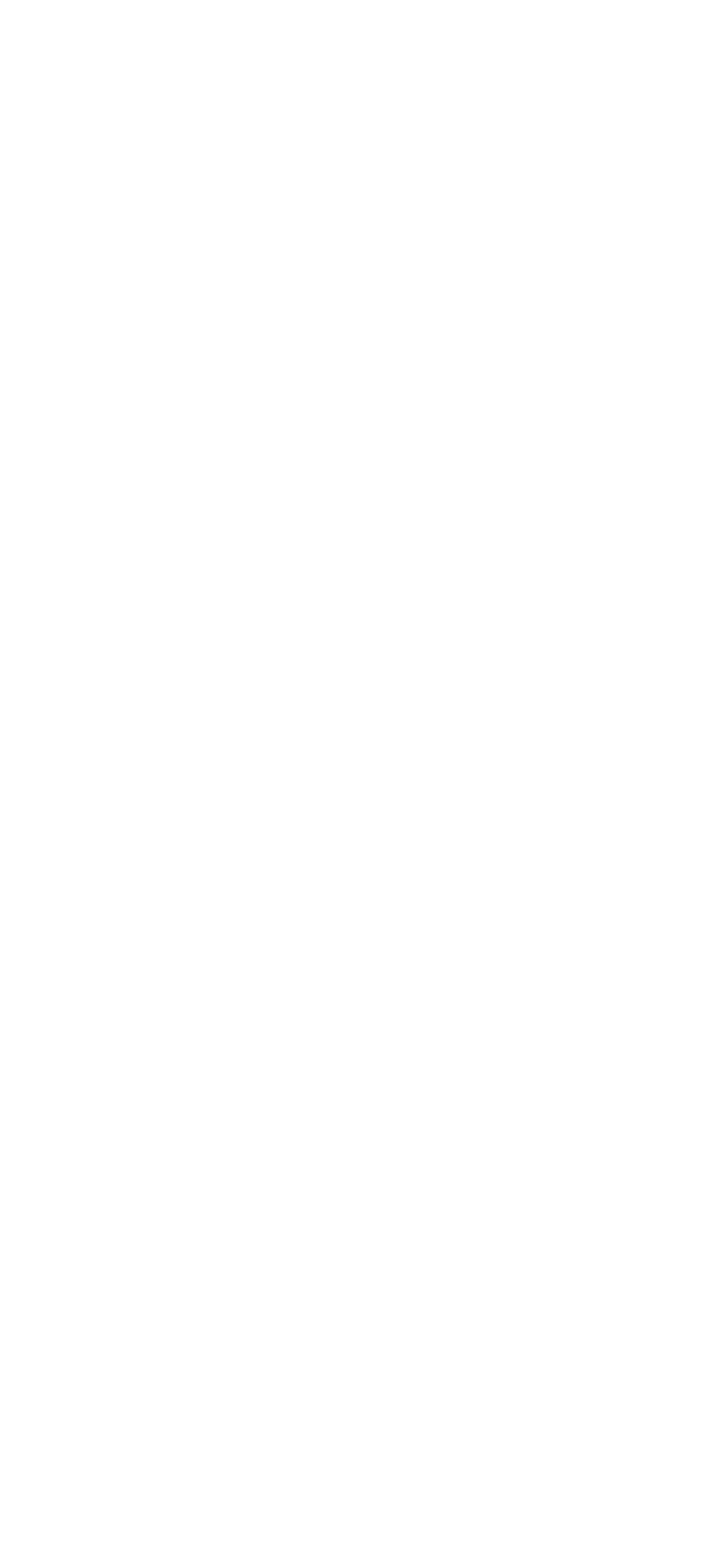
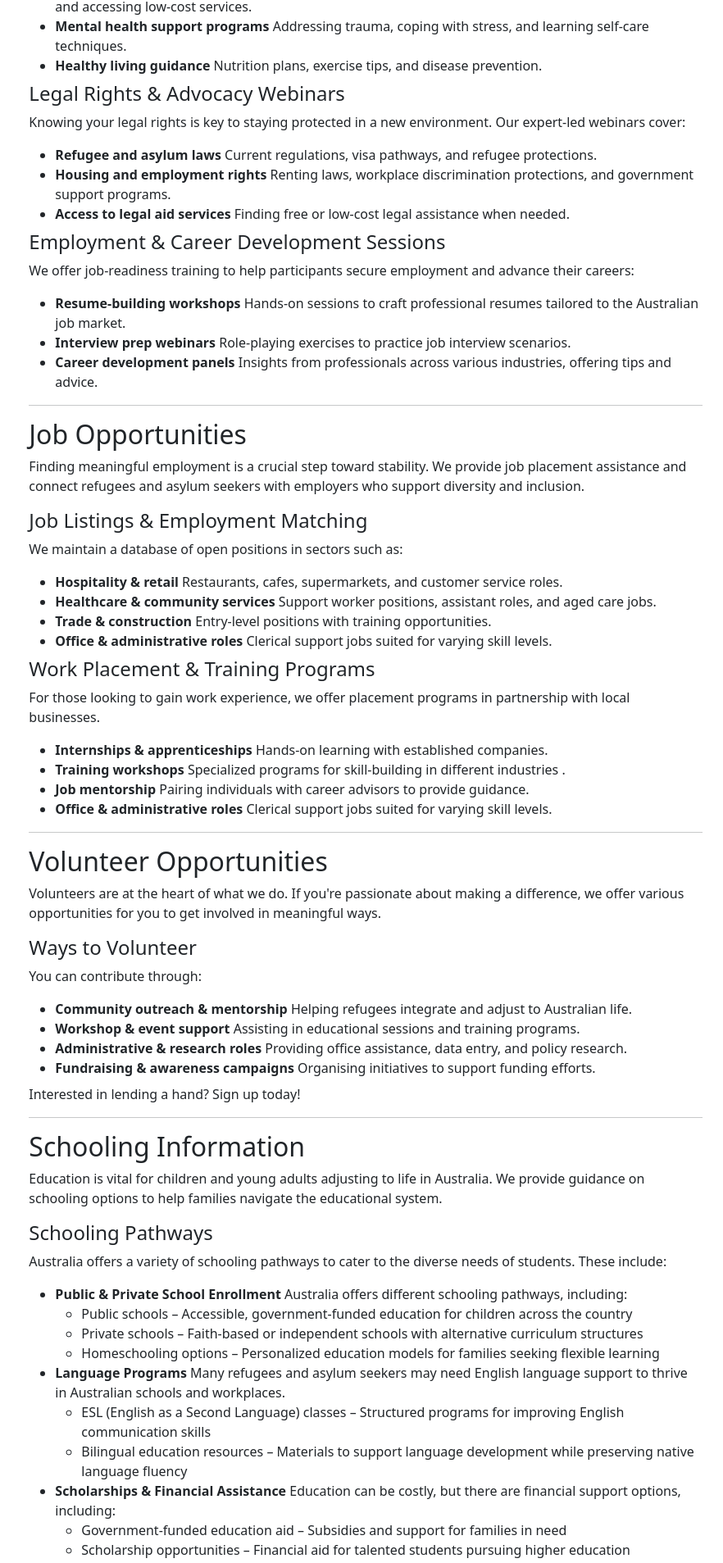
Before and after one commit to J-Hawes/course-work, a Vue app in the folder MScs Web Applications Development/Assessment-3/: page /education in a window 1280 px wide. Shown: the part 712-2619 px from the top of the page at 82% size, without its empty margins (194-1076 px from the left). Before the commit the page ends 800 px from the top, so only its background shows below. Built offline with nearby package versions, Linux system fonts and the light colour scheme.

Commit message:
additional AI generated content for the remaining website pages

```diff
--- a/MScs Web Applications Development/Assessment-3/src/views/AdditionalResources.vue
+++ b/MScs Web Applications Development/Assessment-3/src/views/AdditionalResources.vue
@@ -125,4 +125,8 @@
   </div>
 </template>
 
-<script setup></script>
+<script setup>
+import { isAuthenticated, updateAuthStatus } from '../stores/auth'
+updateAuthStatus()
+console.log('isAuthenticated', isAuthenticated.value)
+</script>
--- a/MScs Web Applications Development/Assessment-3/src/views/EducationResources.vue
+++ b/MScs Web Applications Development/Assessment-3/src/views/EducationResources.vue
@@ -3,9 +3,11 @@
     <h1>Educational Resources</h1>
     <div>
       <p>
-        Educational resources are designed to help individuals and families from refugee backgrounds
-        navigate the complexities of the education system in Australia. These resources provide
-        information on various topics, including:
+        Educational Resources Access to education is a crucial step toward empowerment and
+        integration. We provide a wide range of educational resources designed to help refugees and
+        asylum seekers gain knowledge, develop skills, and navigate life in Australia confidently.
+        Health & Well-being Education Understanding health and wellness is essential for thriving in
+        a new country.
       </p>
       <ul>
         <li>Understanding the Australian education system</li>
@@ -16,6 +18,217 @@
         <li>Understanding the rights and responsibilities of students and parents</li>
       </ul>
     </div>
+    <hr />
+    <div>
+      <h2 id="workshop">Workshops & Webinars</h2>
+      <p>
+        We organize regular workshops and webinars to equip refugees and asylum seekers with vital
+        information, skills, and connections. These interactive sessions cover a range of topics
+        designed to support individuals and families on their journey to a healthier, more stable
+        future.
+      </p>
+      <h4>Health & Well-being Workshops</h4>
+      <p>
+        Our health-related sessions help participants understand medical resources, mental health
+        strategies, and lifestyle wellness:
+      </p>
+      <ul class="my-2">
+        <li>
+          <strong>Navigating healthcare in Australia</strong>
+          Where to find medical assistance, how to register with Medicare, and accessing low-cost
+          services.
+        </li>
+        <li>
+          <strong>Mental health support programs</strong>
+          Addressing trauma, coping with stress, and learning self-care techniques.
+        </li>
+        <li>
+          <strong>Healthy living guidance</strong>
+          Nutrition plans, exercise tips, and disease prevention.
+        </li>
+      </ul>
+      <h4>Legal Rights & Advocacy Webinars</h4>
+      <p>
+        Knowing your legal rights is key to staying protected in a new environment. Our expert-led
+        webinars cover:
+      </p>
+      <ul class="my-2">
+        <li>
+          <strong>Refugee and asylum laws</strong>
+          Current regulations, visa pathways, and refugee protections.
+        </li>
+        <li>
+          <strong>Housing and employment rights</strong>
+          Renting laws, workplace discrimination protections, and government support programs.
+        </li>
+        <li>
+          <strong>Access to legal aid services</strong>
+          Finding free or low-cost legal assistance when needed.
+        </li>
+      </ul>
+      <h4>Employment & Career Development Sessions</h4>
+      <p>
+        We offer job-readiness training to help participants secure employment and advance their
+        careers:
+      </p>
+      <ul class="my-2">
+        <li>
+          <strong>Resume-building workshops</strong>
+          Hands-on sessions to craft professional resumes tailored to the Australian job market.
+        </li>
+        <li>
+          <strong>Interview prep webinars</strong>
+          Role-playing exercises to practice job interview scenarios.
+        </li>
+        <li>
+          <strong>Career development panels</strong>
+          Insights from professionals across various industries, offering tips and advice.
+        </li>
+      </ul>
+    </div>
+    <hr />
+    <div>
+      <h2 id="jobs">Job Opportunities</h2>
+      <p>
+        Finding meaningful employment is a crucial step toward stability. We provide job placement
+        assistance and connect refugees and asylum seekers with employers who support diversity and
+        inclusion.
+      </p>
+      <h4>Job Listings & Employment Matching</h4>
+      <p>We maintain a database of open positions in sectors such as:</p>
+      <ul class="my-2">
+        <li>
+          <strong>Hospitality & retail</strong>
+          Restaurants, cafes, supermarkets, and customer service roles.
+        </li>
+        <li>
+          <strong>Healthcare & community services</strong>
+          Support worker positions, assistant roles, and aged care jobs.
+        </li>
+        <li>
+          <strong>Trade & construction</strong>
+          Entry-level positions with training opportunities.
+        </li>
+        <li>
+          <strong>Office & administrative roles</strong>
+          Clerical support jobs suited for varying skill levels.
+        </li>
+      </ul>
+      <h4>Work Placement & Training Programs</h4>
+      <p>
+        For those looking to gain work experience, we offer placement programs in partnership with
+        local businesses.
+      </p>
+      <ul class="my-2">
+        <li>
+          <strong>Internships & apprenticeships</strong>
+          Hands-on learning with established companies.
+        </li>
+        <li>
+          <strong>Training workshops</strong>
+          Specialized programs for skill-building in different industries .
+        </li>
+        <li>
+          <strong>Job mentorship</strong>
+          Pairing individuals with career advisors to provide guidance.
+        </li>
+        <li>
+          <strong>Office & administrative roles</strong>
+          Clerical support jobs suited for varying skill levels.
+        </li>
+      </ul>
+    </div>
+    <hr />
+    <div>
+      <h2 id="volunteer">Volunteer Opportunities</h2>
+      <p>
+        Volunteers are at the heart of what we do. If you're passionate about making a difference,
+        we offer various opportunities for you to get involved in meaningful ways.
+      </p>
+      <h4>Ways to Volunteer</h4>
+      <p>You can contribute through:</p>
+      <ul class="my-2">
+        <li>
+          <strong>Community outreach & mentorship</strong>
+          Helping refugees integrate and adjust to Australian life.
+        </li>
+        <li>
+          <strong>Workshop & event support</strong>
+          Assisting in educational sessions and training programs.
+        </li>
+        <li>
+          <strong>Administrative & research roles</strong>
+          Providing office assistance, data entry, and policy research.
+        </li>
+        <li>
+          <strong>Fundraising & awareness campaigns</strong>
+          Organising initiatives to support funding efforts.
+        </li>
+      </ul>
+      <p>Interested in lending a hand? Sign up today!</p>
+    </div>
+    <hr />
+    <h2 id="school">Schooling Information</h2>
+    <p>
+      Education is vital for children and young adults adjusting to life in Australia. We provide
+      guidance on schooling options to help families navigate the educational system.
+    </p>
+    <h4>Schooling Pathways</h4>
+    <p>
+      Australia offers a variety of schooling pathways to cater to the diverse needs of students.
+      These include:
+    </p>
+    <ul class="my-2">
+      <li>
+        <strong>Public & Private School Enrollment</strong>
+        Australia offers different schooling pathways, including:
+        <ul>
+          <li>
+            Public schools – Accessible, government-funded education for children across the country
+          </li>
+          <li>
+            Private schools – Faith-based or independent schools with alternative curriculum
+            structures
+          </li>
+          <li>
+            Homeschooling options – Personalized education models for families seeking flexible
+            learning
+          </li>
+        </ul>
+      </li>
+      <li>
+        <strong>Language Programs</strong>
+        Many refugees and asylum seekers may need English language support to thrive in Australian
+        schools and workplaces.
+        <ul>
+          <li>
+            ESL (English as a Second Language) classes – Structured programs for improving English
+            communication skills
+          </li>
+          <li>
+            Bilingual education resources – Materials to support language development while
+            preserving native language fluency
+          </li>
+        </ul>
+      </li>
+      <li>
+        <strong>Scholarships & Financial Assistance</strong>
+        Education can be costly, but there are financial support options, including:
+        <ul>
+          <li>Government-funded education aid – Subsidies and support for families in need</li>
+          <li>
+            Scholarship opportunities – Financial aid for talented students pursuing higher
+            education
+          </li>
+          <li>Vocational & technical training grants – Assistance for skill-based learning</li>
+        </ul>
+      </li>
+    </ul>
+    <p>
+      We are committed to ensuring that all children have access to quality education, regardless of
+      their background. Our resources aim to empower families with the knowledge and tools they need
+      to make informed decisions about their children's education.
+    </p>
   </div>
 </template>
 
```
Also changed, not shown: MScs Web Applications Development/Assessment-3/src/views/AboutView.vue (+90 -66 lines).
